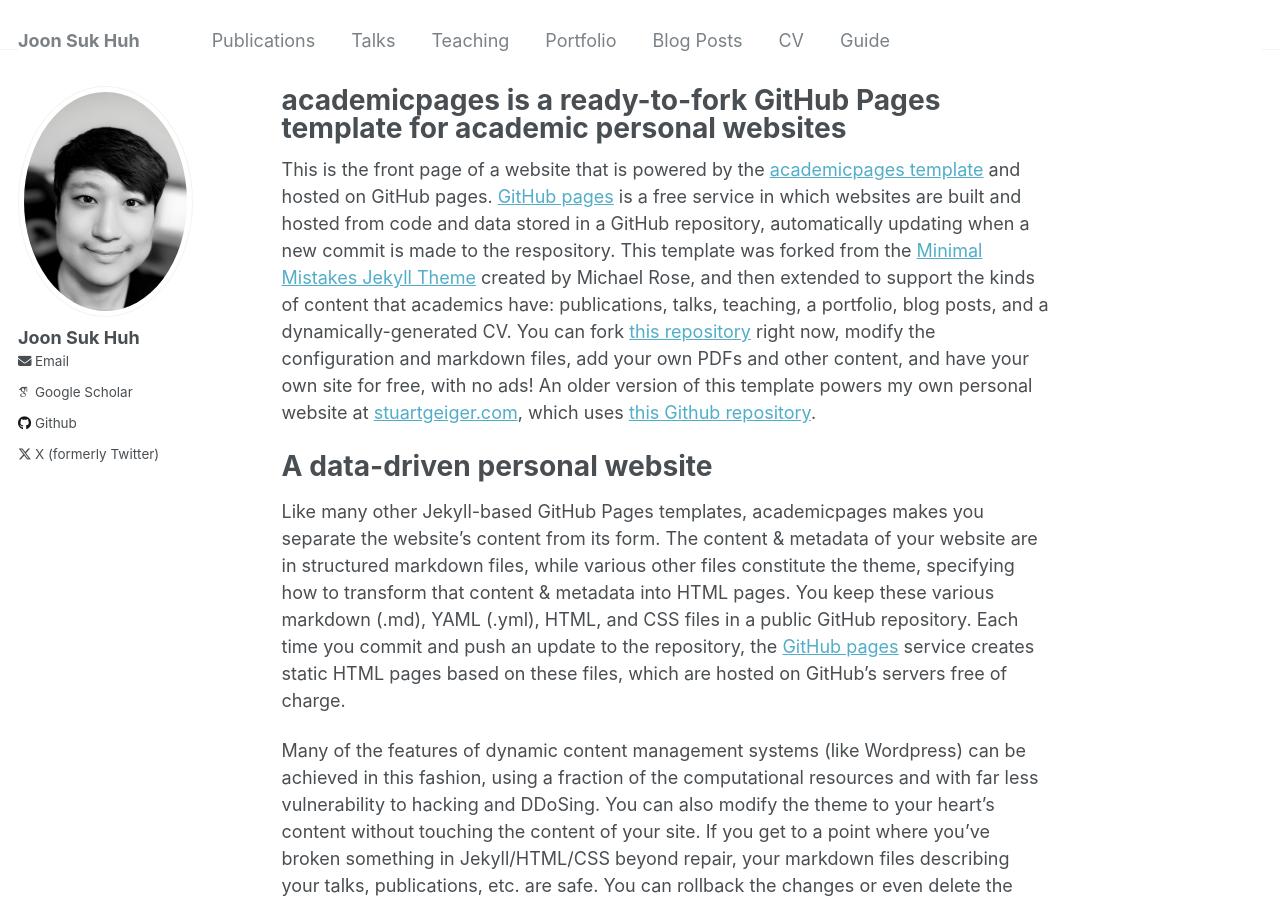
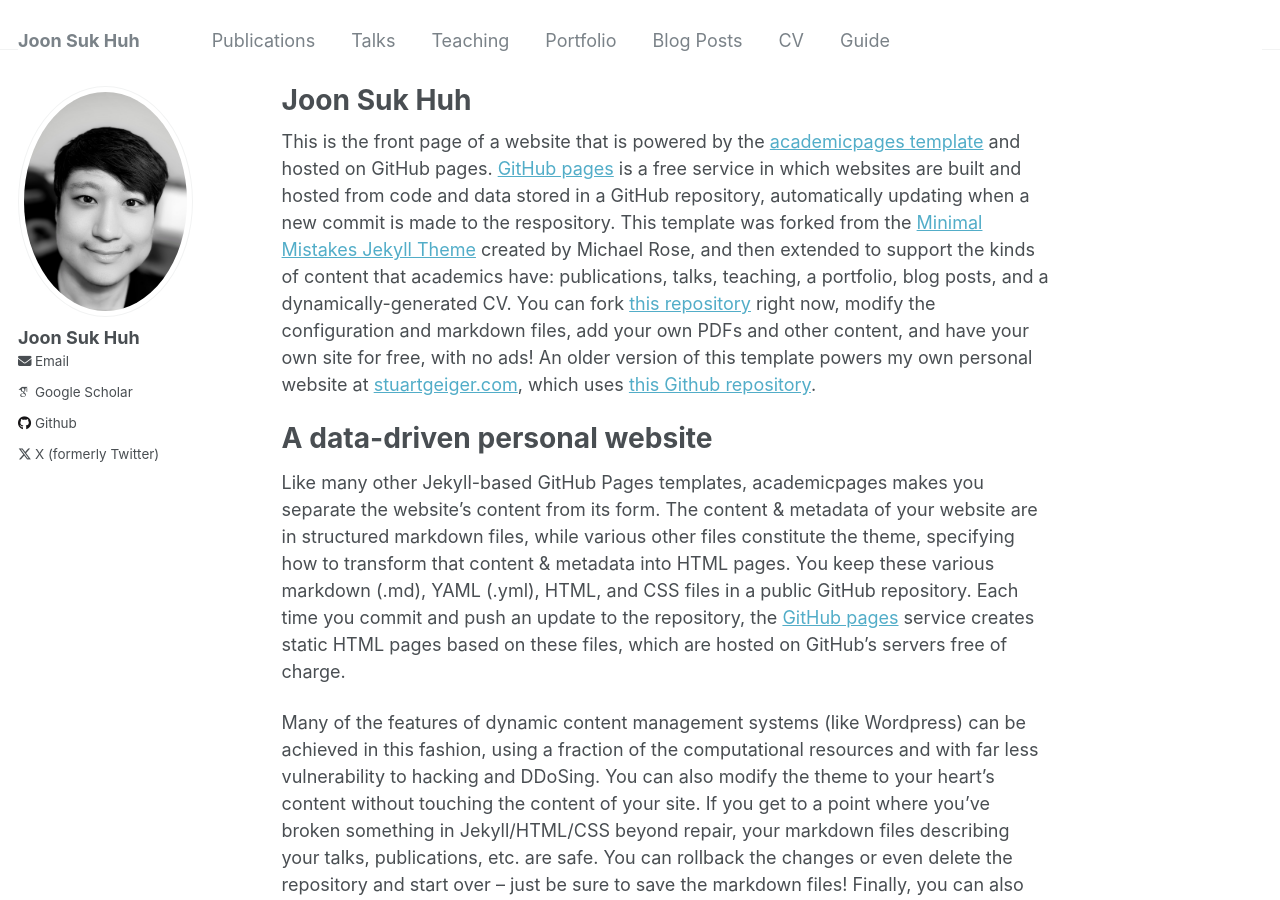
Before and after one commit to joon-huh/joon-huh.github.io, a Jekyll site: the page built from _pages/about.md, in a window 1280 px wide and 900 px high. Built offline with Jekyll 4.4.1, drawn with Linux system fonts in a browser that asks for light colours; some web fonts are replaced.

Commit message:
Update about.md

```diff
--- a/_pages/about.md
+++ b/_pages/about.md
@@ -1,6 +1,6 @@
 ---
 permalink: /
-title: "academicpages is a ready-to-fork GitHub Pages template for academic personal websites"
+title: "Joon Suk Huh"
 author_profile: true
 redirect_from:
   - /about/
```
